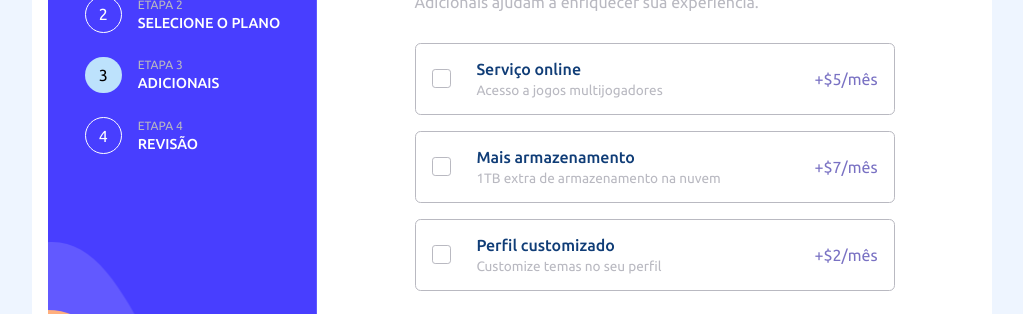
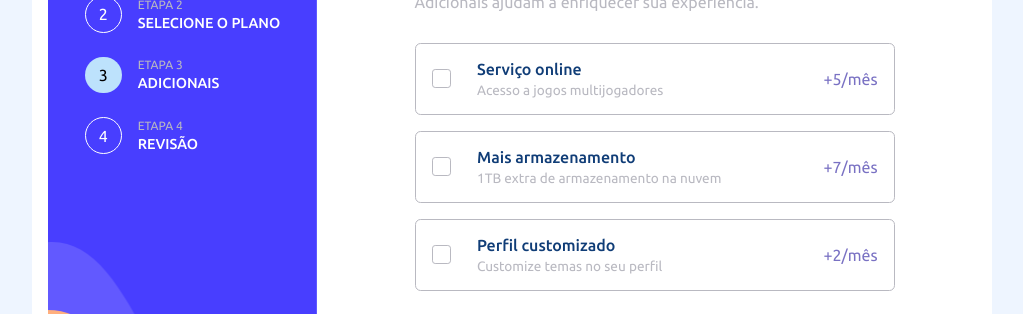
Before and after one commit to Felyppe1/multi-step-form, a React (Vite) app: page /extras in a window 1280 px wide. Shown: the part 217-531 px from the top of the page, without its empty margins (128-1151 px from the left). Built offline with nearby package versions, Linux system fonts and the light colour scheme; the HTML template or start-up script is replaced by a standard one.

Commit message:
refactor: adjustments on css

```diff
--- a/src/components/Step/styles.ts
+++ b/src/components/Step/styles.ts
@@ -21,11 +21,20 @@ export const Span = styled.span<SpanProps>`
     flex-shrink: 0;
     color: ${props => props.$active ? 'black' : props.theme.white};
     background-color: ${props => props.$active && props.theme.bgActiveStep};
+
+    @media (max-width: 700px) {
+        width: calc(.9 * 2.3rem);
+        height: calc(.9 * 2.3rem);
+    }
 `
 
 export const FirstText = styled.p`
     color: ${props => props.theme.subText};
     font-size: .75rem;
+
+    @media (max-width: 700px) {
+        font-size: calc(.9 * .75rem);
+    }
 `
 
 export const SecondText = styled.p`
@@ -34,4 +43,8 @@ export const SecondText = styled.p`
     margin-top: .25rem;
     font-size: .9rem;
     white-space: nowrap;
+
+    @media (max-width: 700px) {
+        font-size: calc(.9 * .9rem);
+    }
 `
--- a/src/layouts/DefaultLayout/styles.ts
+++ b/src/layouts/DefaultLayout/styles.ts
@@ -42,7 +42,7 @@ export const Main = styled.main`
     min-height: 28rem;
 
     @media (max-width: 680px) {
-        width: 88%;
+        width: 93%;
     }
 
     @media (max-width: 600px) {
--- a/src/pages/StepFour/index.tsx
+++ b/src/pages/StepFour/index.tsx
@@ -6,7 +6,6 @@ export function StepFour() {
     const { stepTwoData, stepThreeData, billingInfos } = useContext(FormDataContext)
 
     const plan = stepTwoData.plan.charAt(0).toUpperCase() + stepTwoData.plan.slice(1)
-    console.log(plan)
     let billing
     let billingPrice
     let onlineServicesPrice
@@ -62,26 +61,32 @@ export function StepFour() {
                                     <p>{`${plan} (${billing})`}</p>
                                     <S.NavChange to='/plano'>Alterar</S.NavChange>
                                 </div>
-                                <p>${billingPrice}/mês</p>
+                                <p>{stepTwoData.billing == 'monthly' ? `${billingPrice}/mês` : `${billingPrice}/ano`}</p>
                             </S.PlanDiv>
                             {(stepThreeData.onlineServices || stepThreeData.storage || stepThreeData.profile) &&
                             <S.AddsOnDiv>
                                 {stepThreeData.onlineServices &&
                                 <S.BaseDiv>
                                     <S.ItemText>Serviço online</S.ItemText>
-                                    <S.PriceText>+${onlineServicesPrice}/mês</S.PriceText>
+                                    <S.PriceText>
+                                        {stepTwoData.billing == 'monthly' ? `+${onlineServicesPrice}/mês` : `+${billingPrice}/ano`}
+                                    </S.PriceText>
                                 </S.BaseDiv>
                                 }
                                 {stepThreeData.storage &&
                                 <S.BaseDiv>
                                     <S.ItemText>Mais armazenamento</S.ItemText>
-                                    <S.PriceText>+${storagePrice}/mês</S.PriceText>
+                                    <S.PriceText>
+                                        {stepTwoData.billing == 'monthly' ? +`+${storagePrice}/mês` : `+${storagePrice}/ano`}
+                                    </S.PriceText>
                                 </S.BaseDiv>
                                 }
                                 {stepThreeData.profile &&
                                 <S.BaseDiv>
                                     <S.ItemText>Perfil personalizado</S.ItemText>
-                                    <S.PriceText>+${profilePrice}/mês</S.PriceText>
+                                    <S.PriceText>
+                                        {stepTwoData.billing == 'monthly' ? +`+${profilePrice}/mês` : `+${profilePrice}/ano`}
+                                    </S.PriceText>
                                 </S.BaseDiv>
                                 }
                             </S.AddsOnDiv>
--- a/src/pages/StepThree/index.tsx
+++ b/src/pages/StepThree/index.tsx
@@ -34,13 +34,13 @@ export function StepThree() {
     let profilePrice
 
     if (stepTwoData.billing == 'monthly') {
-        onlineServicesPrice = billingInfos.monthly.addsOnPrices.onlineServices
-        storagePrice = billingInfos.monthly.addsOnPrices.storage
-        profilePrice = billingInfos.monthly.addsOnPrices.profile
+        onlineServicesPrice = `+${billingInfos.monthly.addsOnPrices.onlineServices}/mês`
+        storagePrice = `+${billingInfos.monthly.addsOnPrices.storage}/mês`
+        profilePrice = `+${billingInfos.monthly.addsOnPrices.profile}/mês`
     } else {
-        onlineServicesPrice = billingInfos.yearly.addsOnPrices.onlineServices
-        storagePrice = billingInfos.yearly.addsOnPrices.storage
-        profilePrice = billingInfos.yearly.addsOnPrices.profile
+        onlineServicesPrice = `+${billingInfos.yearly.addsOnPrices.onlineServices}/ano`
+        storagePrice = `+${billingInfos.yearly.addsOnPrices.storage}/ano`
+        profilePrice = `+${billingInfos.yearly.addsOnPrices.profile}/ano`
     }
 
     const navigate = useNavigate()
@@ -73,7 +73,7 @@ export function StepThree() {
                                     <S.SecondText>Acesso a jogos multijogadores</S.SecondText>
                                 </div>
                             </S.FieldWrapper>
-                            <S.PriceText>+${onlineServicesPrice}/mês</S.PriceText>
+                            <S.PriceText>{onlineServicesPrice}</S.PriceText>
                         </S.Label>
 
                         <S.Input type="checkbox" {...register('storage')} id="storage" />
@@ -87,7 +87,7 @@ export function StepThree() {
                                     <S.SecondText>1TB extra de armazenamento na nuvem</S.SecondText>
                                 </div>
                             </S.FieldWrapper>
-                            <S.PriceText>+${storagePrice}/mês</S.PriceText>
+                            <S.PriceText>{storagePrice}</S.PriceText>
                         </S.Label>
 
                         <S.Input type="checkbox" {...register('profile')} id="profile"/>
@@ -101,7 +101,7 @@ export function StepThree() {
                                     <S.SecondText>Customize temas no seu perfil</S.SecondText>
                                 </div>
                             </S.FieldWrapper>
-                            <S.PriceText>+${profilePrice}/mês</S.PriceText>
+                            <S.PriceText>{profilePrice}</S.PriceText>
                         </S.Label>
                     </S.Form>
                 </div>
--- a/src/pages/StepTwo/index.tsx
+++ b/src/pages/StepTwo/index.tsx
@@ -37,9 +37,9 @@ export function StepTwo() {
     let proPrice
 
     if (yearlyChecked) {
-        arcadePrice = `$${billingInfos.yearly.planPrices.arcadePrice}/mês`
-        advancedPrice = `$${billingInfos.yearly.planPrices.advancedPrice}/mês`
-        proPrice = `$${billingInfos.yearly.planPrices.proPrice}/mês`
+        arcadePrice = `$${billingInfos.yearly.planPrices.arcadePrice}/ano`
+        advancedPrice = `$${billingInfos.yearly.planPrices.advancedPrice}/ano`
+        proPrice = `$${billingInfos.yearly.planPrices.proPrice}/ano`
     } else {
         arcadePrice = `$${billingInfos.monthly.planPrices.arcadePrice}/mês`
         advancedPrice = `$${billingInfos.monthly.planPrices.advancedPrice}/mês`
--- a/src/styles/global.ts
+++ b/src/styles/global.ts
@@ -32,7 +32,7 @@ export const GlobalStyles = createGlobalStyle`
 
     @media (max-width: 400px) {
         html {
-            font-size: 80%;
+            font-size: 86%;
         }
     }
 `
```
